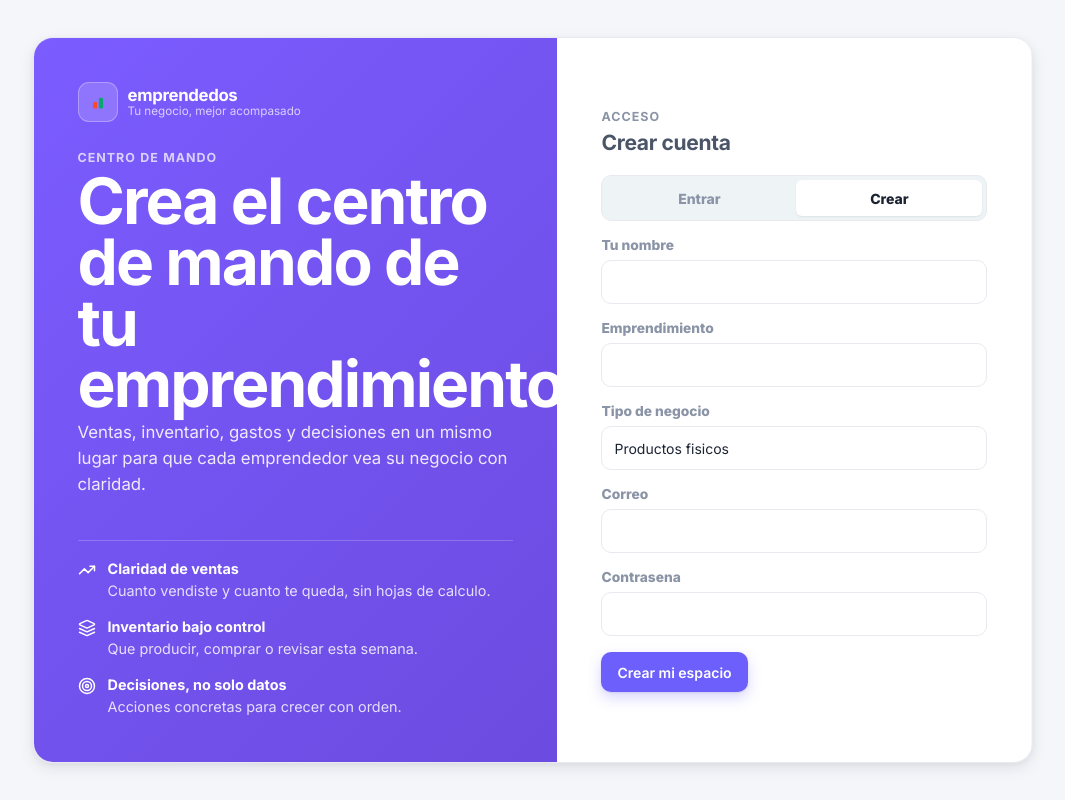
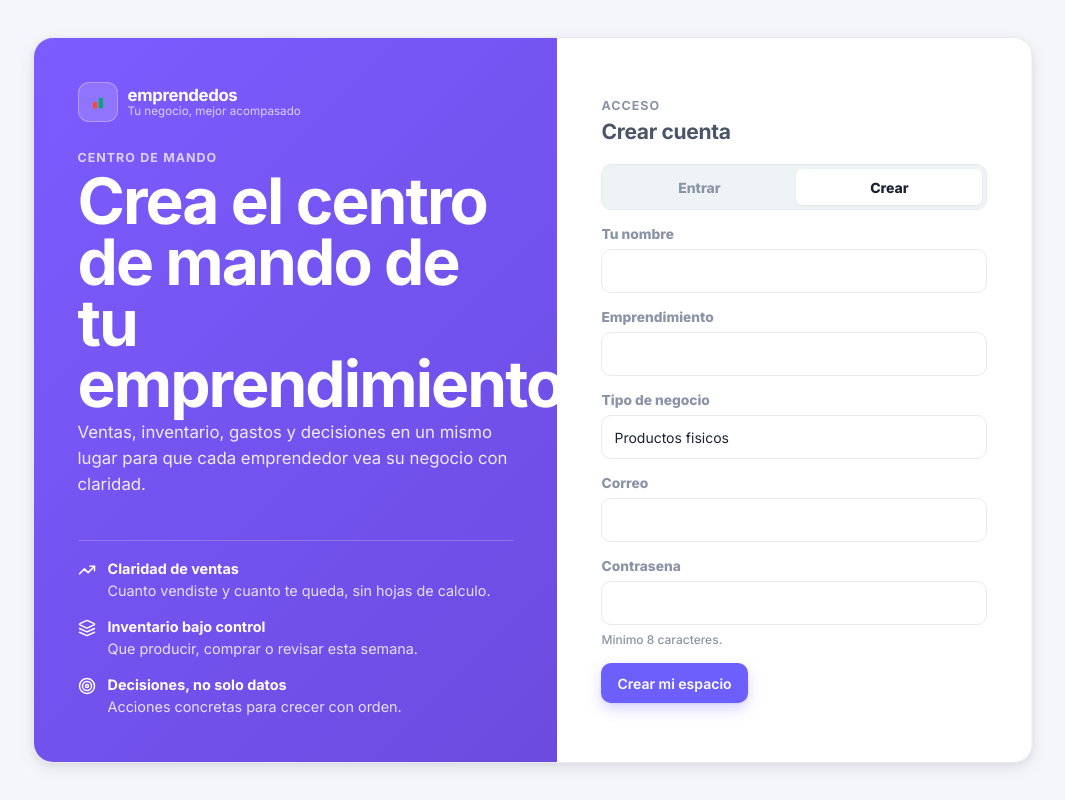
Before and after one commit to jorgevillegasres/emprende2, a React (Vite) app in the folder apps/web/: page / in a window 1280 px wide. Both pictures are taken after a click on the button "Crear". Shown: the whole page, without its empty margins (100-1165 px from the left). Built offline with nearby package versions, Linux system fonts and the light colour scheme; no server answers.

Commit message:
feat(web): guide password length on the register form
Registration requires an 8+ character password; the form now sets
minLength and shows a 'Minimo 8 caracteres' hint so test users don't hit
a generic error.

```diff
--- a/apps/web/src/components/Login.tsx
+++ b/apps/web/src/components/Login.tsx
@@ -127,7 +127,16 @@ export function Login({
           </label>
           <label>
             <span>Contrasena</span>
-            <input autoComplete="current-password" name="password" onChange={(event) => setPassword(event.target.value)} required type="password" value={password} />
+            <input
+              autoComplete={mode === "register" ? "new-password" : "current-password"}
+              name="password"
+              onChange={(event) => setPassword(event.target.value)}
+              required
+              minLength={mode === "register" ? 8 : undefined}
+              type="password"
+              value={password}
+            />
+            {mode === "register" ? <small className="field-hint">Minimo 8 caracteres.</small> : null}
           </label>
           {error ? <p className="form-error">{error}</p> : null}
           <button className="primary-action form-action" disabled={isLoading} type="submit">
--- a/apps/web/src/styles.css
+++ b/apps/web/src/styles.css
@@ -4139,3 +4139,9 @@ body.modal-open {
   background: var(--surface);
   color: var(--ink);
 }
+
+.field-hint {
+  color: var(--muted);
+  font-size: 0.75rem;
+  font-weight: 500;
+}
```
